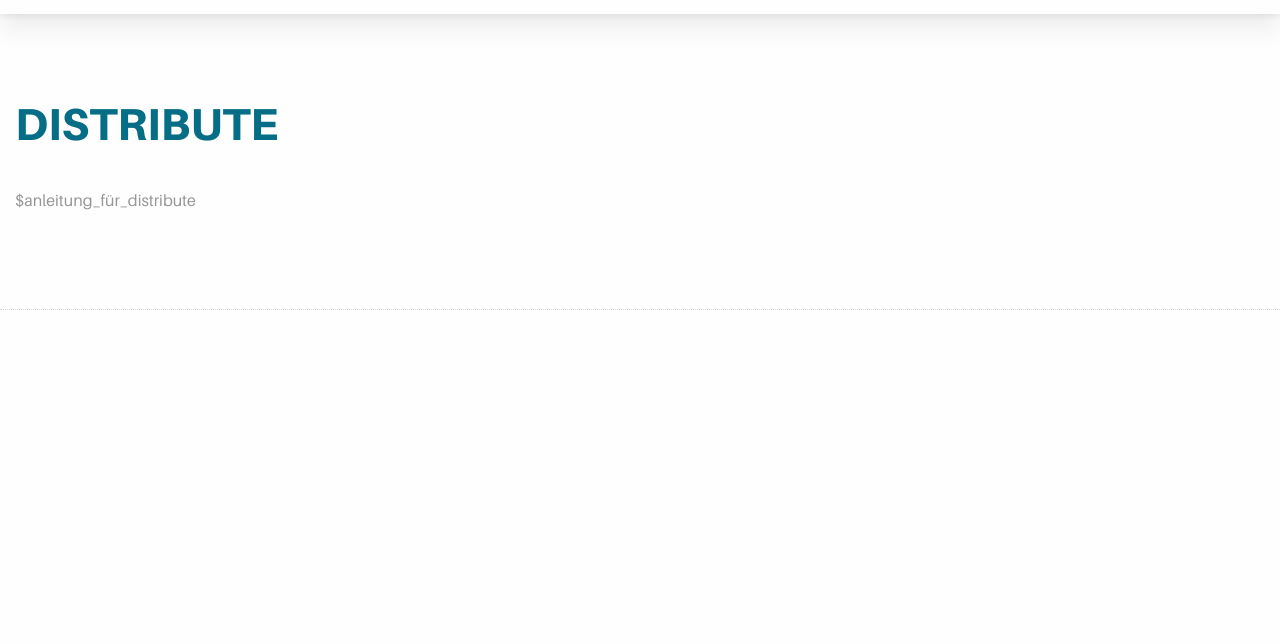
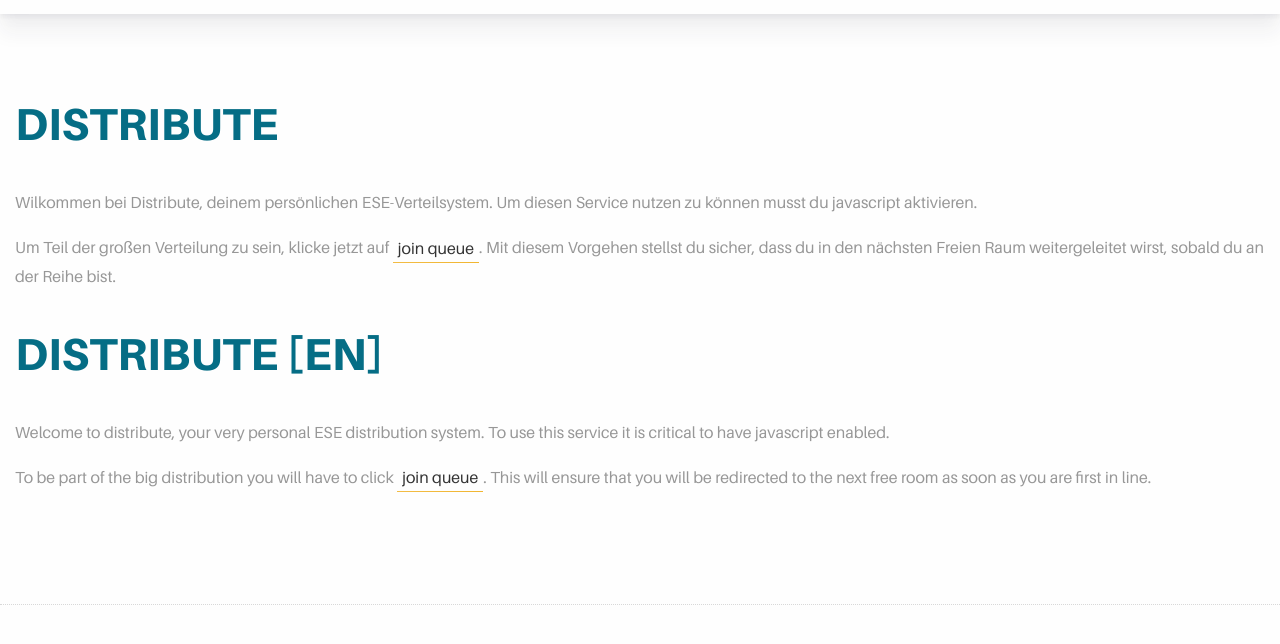
Before and after one commit to fsr/ese-distribute, a plain HTML site: page static/index.html in a window 1280 px wide. Shown: the part 114-758 px from the top of the page. Drawn offline with Linux system fonts and the light colour scheme.

Commit message:
add description

```diff
--- a/static/index.html
+++ b/static/index.html
@@ -6,7 +6,7 @@
     <script src="jitsiroulette.js"></script>
     <title>Distribute</title>
 <style>
-    li#start a {
+    a {
         cursor: pointer;
     }
     li#pairing {
@@ -44,7 +44,14 @@
             <div class="grid-x grid-padding-x">
                 <div class="cell">
                     <h1>Distribute</h1>
-                    $anleitung_für_distribute
+                    <p>Wilkommen bei Distribute, deinem persönlichen ESE-Verteilsystem. Um diesen Service nutzen zu können musst du javascript aktivieren.</p>
+
+                    <p>Um Teil der großen Verteilung zu sein, klicke jetzt auf <a onclick="start()">join queue</a>. Mit diesem Vorgehen stellst du sicher, dass du in den nächsten Freien Raum weitergeleitet wirst, sobald du an der Reihe bist.</p>
+
+                    <h1>Distribute [en]</h1>
+                    <p>Welcome to distribute, your very personal ESE distribution system. To use this service it is critical to have javascript enabled.</p>
+
+                    <p>To be part of the big distribution you will have to click <a onclick="start()">join queue</a>. This will ensure that you will be redirected to the next free room as soon as you are first in line.</p>
                 </div>
             </div>
         </div>
```
